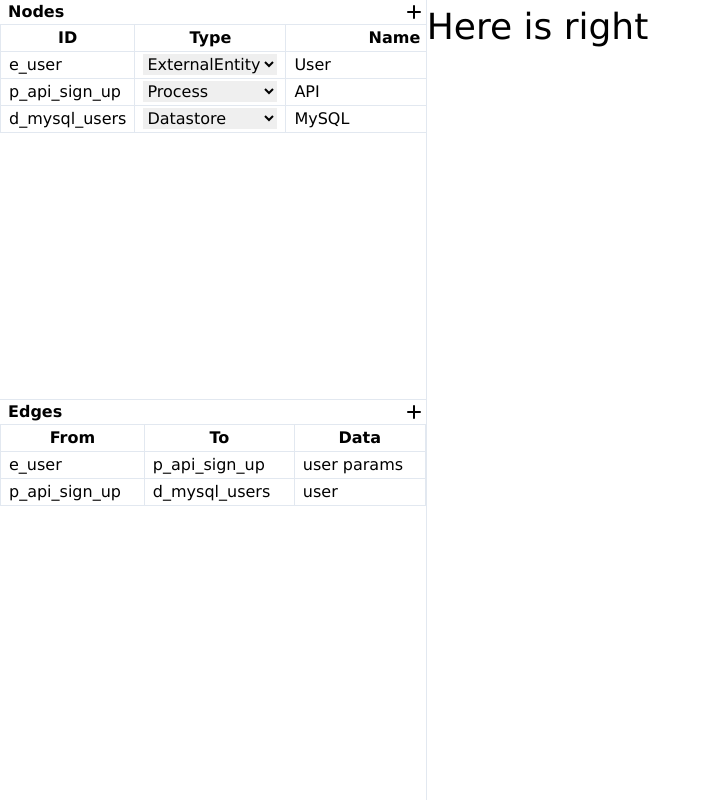
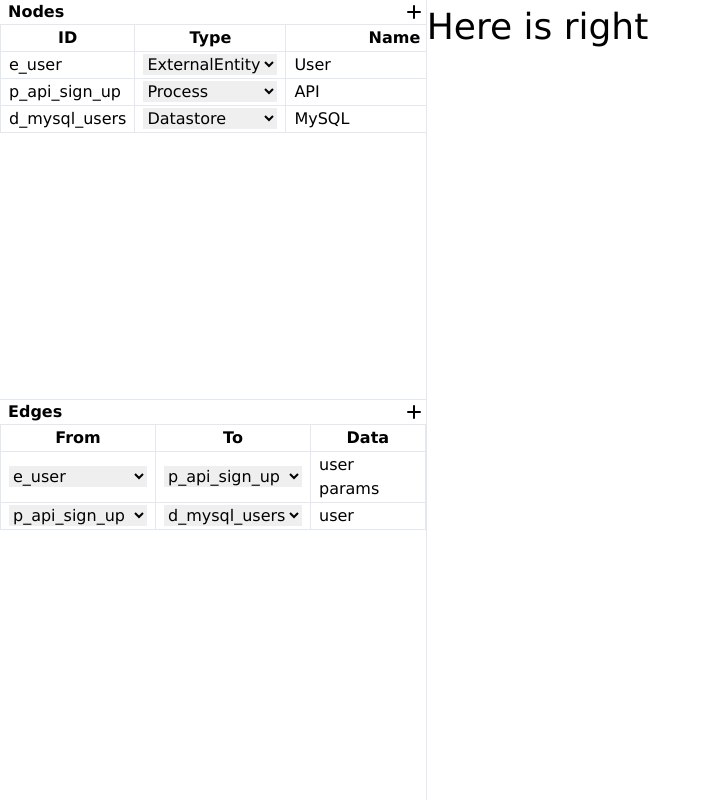
Before and after one commit to naoty/dfd-editor, a Next.js app: page / in a window 1280 px wide. Shown: the whole page, without its empty margins (0-711 px from the left). Built offline with nearby package versions, Linux system fonts and the light colour scheme.

Commit message:
Show the IDs of Nodes as options for Edge

```diff
--- a/components/EdgesTable.tsx
+++ b/components/EdgesTable.tsx
@@ -1,14 +1,18 @@
 import React from "react";
+import { Node } from "../lib/node";
 import { Edge } from "../lib/edge";
 
 interface Props {
+  nodes: Node[];
   edges: Edge[];
 }
 
-const EdgesTable: React.FC<Props> = ({ edges }: Props) => {
+const EdgesTable: React.FC<Props> = ({ nodes, edges }: Props) => {
   const handleClick = (event: React.MouseEvent<SVGElement, MouseEvent>) => {
     event.preventDefault();
   };
+
+  const nodeIds = nodes.map(node => node.id());
 
   return (
     <>
@@ -42,8 +46,20 @@ const EdgesTable: React.FC<Props> = ({ edges }: Props) => {
           <tbody>
             {edges.map(edge => (
               <tr key={`${edge.from}-${edge.to}`}>
-                <td className="border px-2">{edge.from}</td>
-                <td className="border px-2">{edge.to}</td>
+                <td className="border px-2">
+                  <select value={edge.from}>
+                    {nodeIds.map((id, index) => (
+                      <option key={index}>{id}</option>
+                    ))}
+                  </select>
+                </td>
+                <td className="border px-2">
+                  <select value={edge.to}>
+                    {nodeIds.map((id, index) => (
+                      <option key={index}>{id}</option>
+                    ))}
+                  </select>
+                </td>
                 <td className="border px-2">{edge.data}</td>
               </tr>
             ))}
--- a/pages/index.tsx
+++ b/pages/index.tsx
@@ -13,7 +13,7 @@ const Index: React.FC = () => {
       </div>
 
       <div className="col-span-1 row-span-1 row-start-2 border-r">
-        <EdgesTable edges={state.edges} />
+        <EdgesTable nodes={state.nodes} edges={state.edges} />
       </div>
 
       <div className="col-span-2 row-span-2 h-screen">
```
